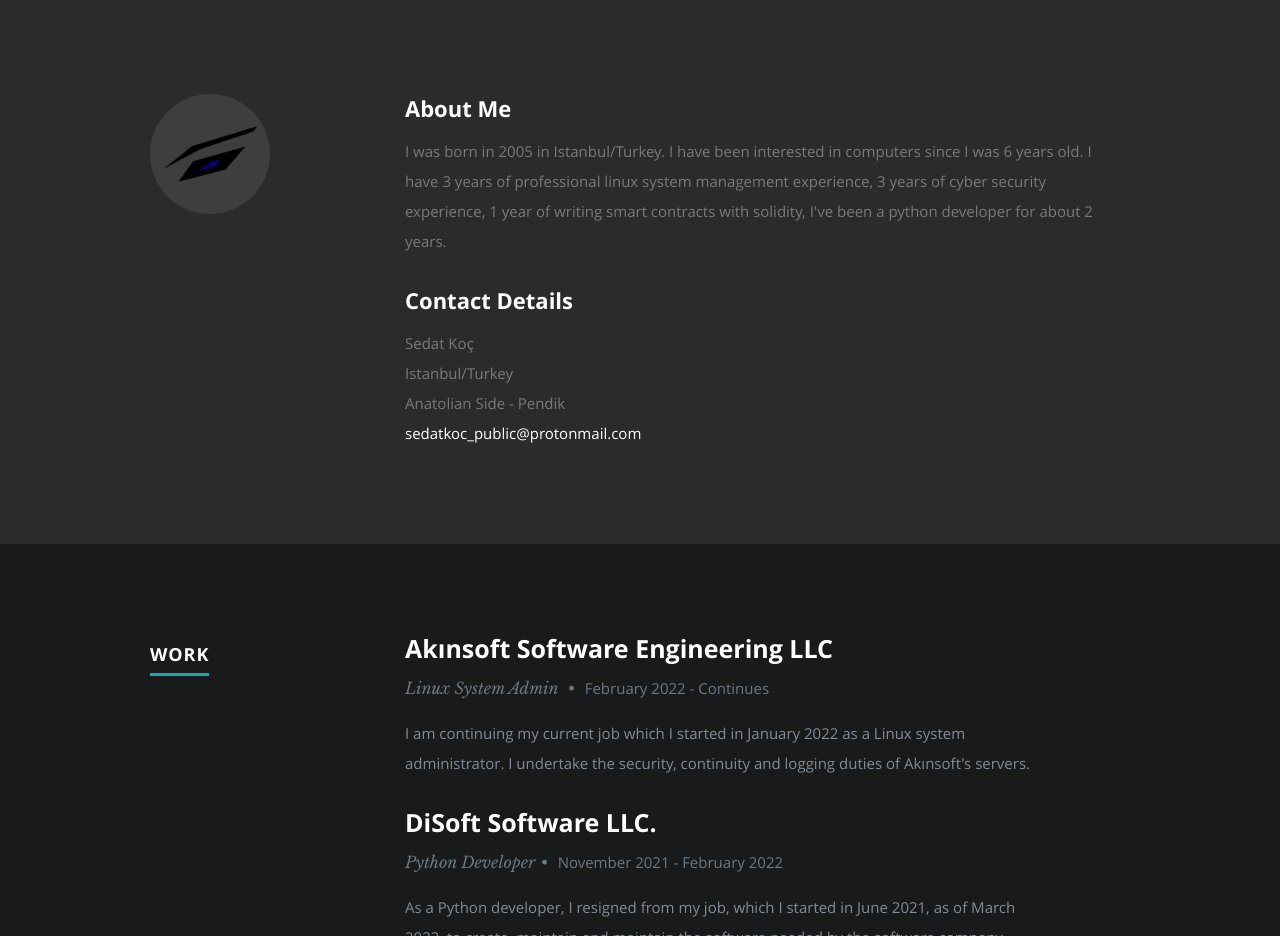
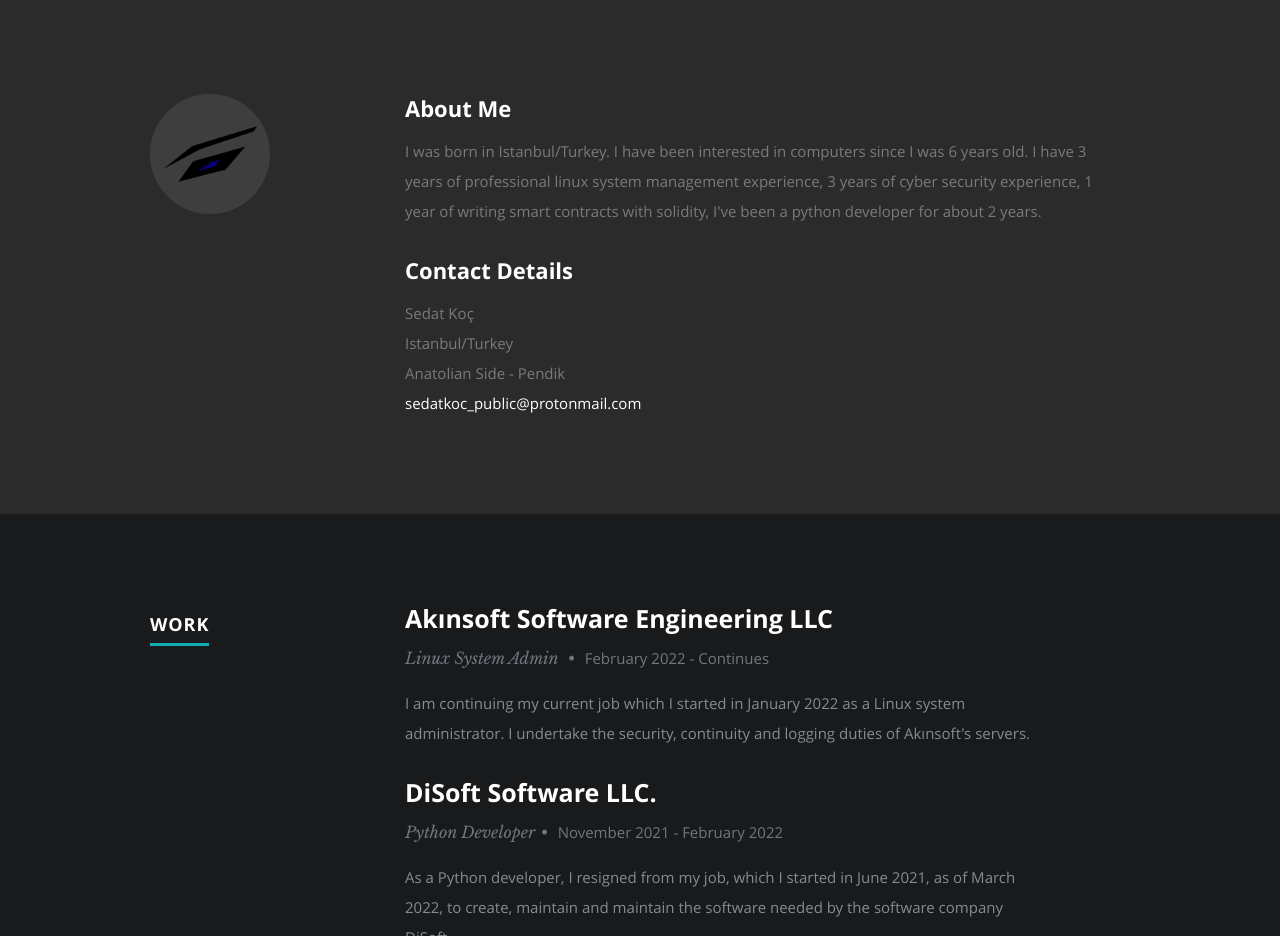
Before and after one commit to agentwo/agentwo.github.io, a plain HTML site: page index.html in a window 1280 px wide. Shown: the part 802-1738 px from the top of the page. Drawn offline with nearby package versions, Linux system fonts and the light colour scheme.

Commit message:
Update index.html

```diff
--- a/index.html
+++ b/index.html
@@ -121,7 +121,7 @@
 
             <h2>About Me</h2>
 
-            <p>I was born in 2005 in Istanbul/Turkey. I have been interested in computers since I was 6 years old. I have 3 years of professional linux system management experience, 3 years of cyber security experience, 1 year of writing smart contracts with solidity, I've been a python developer for about 2 years.
+            <p>I was born in Istanbul/Turkey. I have been interested in computers since I was 6 years old. I have 3 years of professional linux system management experience, 3 years of cyber security experience, 1 year of writing smart contracts with solidity, I've been a python developer for about 2 years.
             </p>
 
             <div class="row">
```
